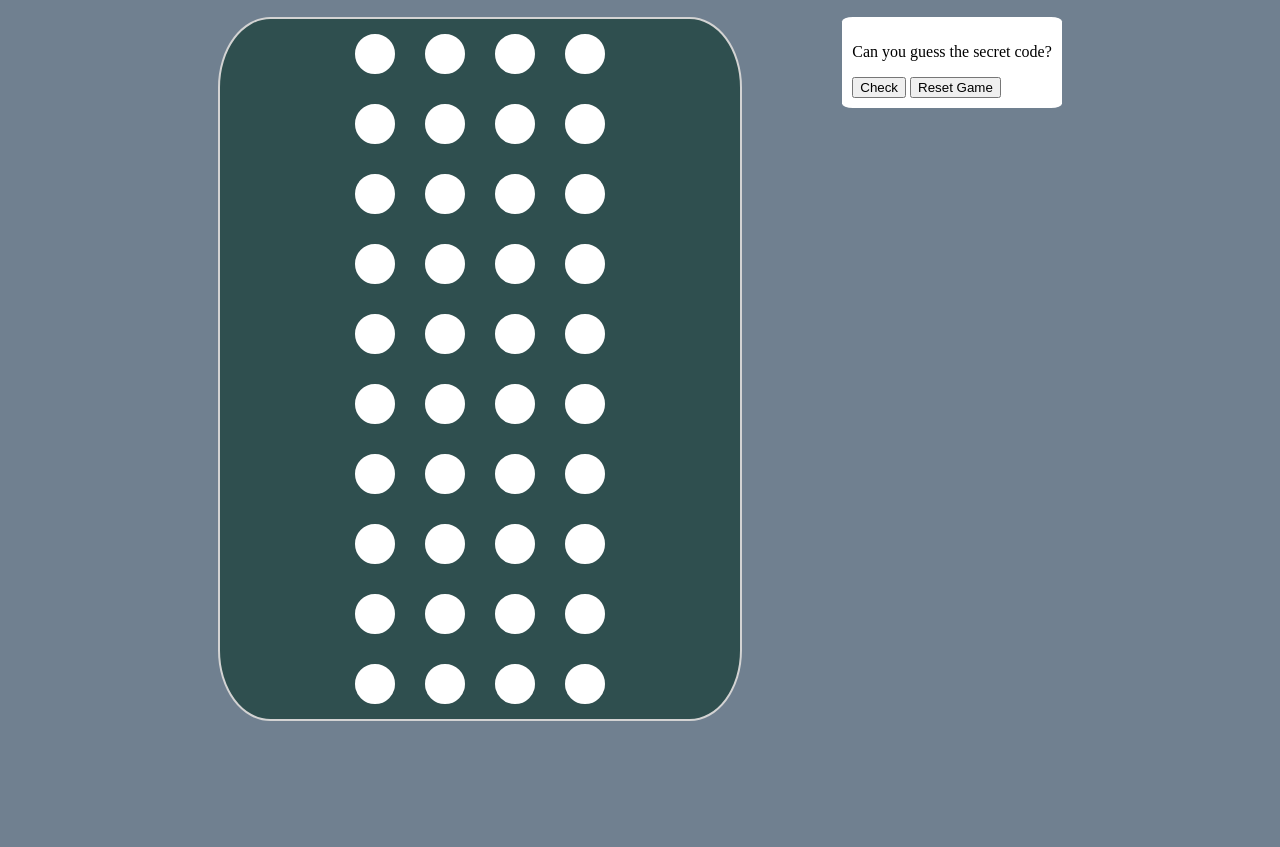
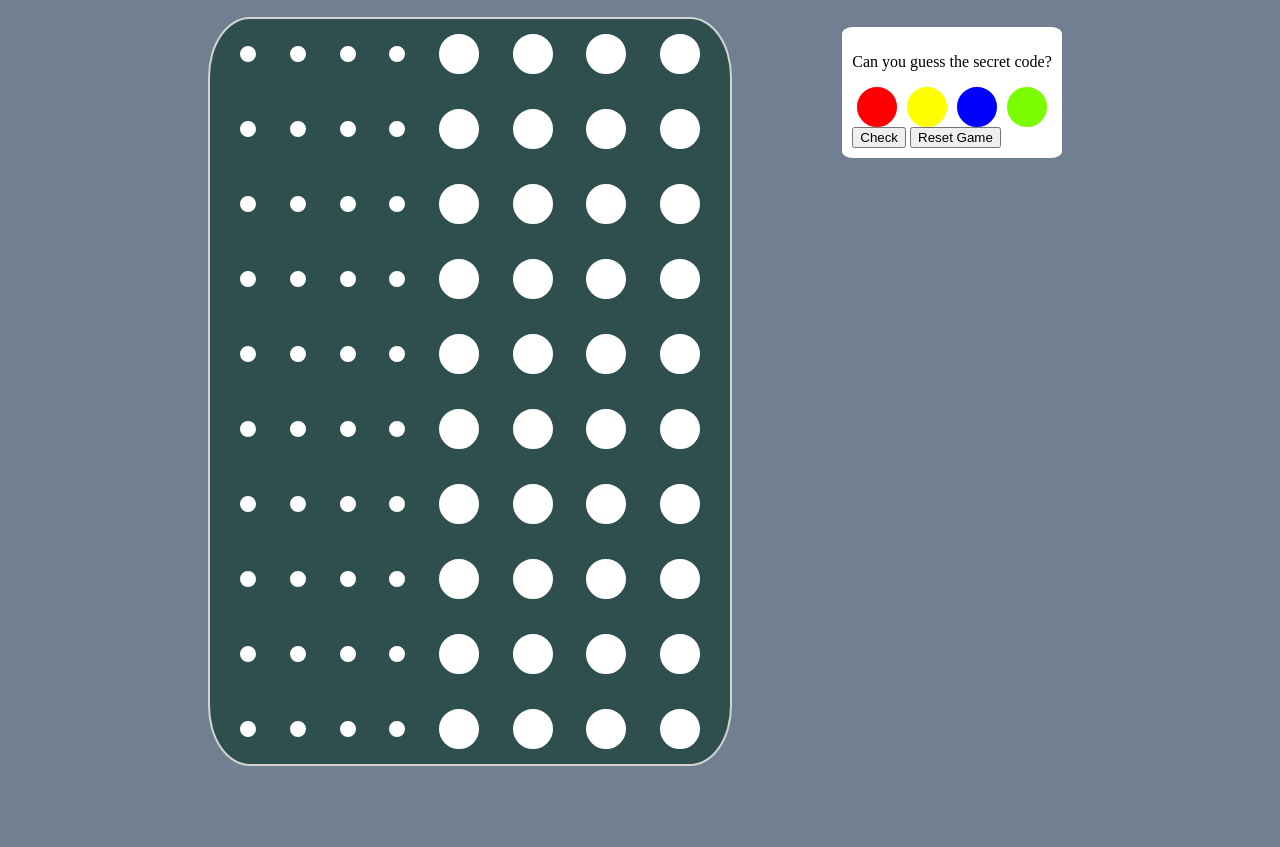
Before and after one commit to mindytyj/mastermind, a website built with Vite: page mastermind/index.html in a window 1280 px wide. Shown: the part 73-920 px from the top of the page. Built offline with nearby package versions, Linux system fonts and the light colour scheme.

Commit message:
Ver 2: Added and Styled Game Board Selection and Side Pegs

```diff
--- a/mastermind/index.html
+++ b/mastermind/index.html
@@ -8,66 +8,106 @@
   </head>
   <body>
     <header id="title">
-      <div><h1>Mastermind</h1></div>
+      <div><h1>Masterio-mind</h1></div>
     </header>
     <main>
       <section>
-        <div id="gameBoard" class=".flex-ctr">
+        <div id="gameBoard">
           <div>
+            <div id="side1row1" class="sidePegs"></div>
+            <div id="side1row2" class="sidePegs"></div>
+            <div id="side1row3" class="sidePegs"></div>
+            <div id="side1row4" class="sidePegs"></div>
             <div id="col1row1"></div>
             <div id="col1row2"></div>
             <div id="col1row3"></div>
             <div id="col1row4"></div>
           </div>
           <div>
+            <div id="side2row1" class="sidePegs"></div>
+            <div id="side2row2" class="sidePegs"></div>
+            <div id="side2row3" class="sidePegs"></div>
+            <div id="side2row4" class="sidePegs"></div>
             <div id="col2row1"></div>
             <div id="col2row2"></div>
             <div id="col2row3"></div>
             <div id="col2row4"></div>
           </div>
           <div>
+            <div id="side3row1" class="sidePegs"></div>
+            <div id="side3row2" class="sidePegs"></div>
+            <div id="side3row3" class="sidePegs"></div>
+            <div id="side3row4" class="sidePegs"></div>
             <div id="col3row1"></div>
             <div id="col3row2"></div>
             <div id="col3row3"></div>
             <div id="col3row4"></div>
           </div>
           <div>
+            <div id="side4row1" class="sidePegs"></div>
+            <div id="side4row2" class="sidePegs"></div>
+            <div id="side4row3" class="sidePegs"></div>
+            <div id="side4row4" class="sidePegs"></div>
             <div id="col4row1"></div>
             <div id="col4row2"></div>
             <div id="col4row3"></div>
             <div id="col4row4"></div>
           </div>
           <div>
+            <div id="side5row1" class="sidePegs"></div>
+            <div id="side5row2" class="sidePegs"></div>
+            <div id="side5row3" class="sidePegs"></div>
+            <div id="side5row4" class="sidePegs"></div>
             <div id="col5row1"></div>
             <div id="col5row2"></div>
             <div id="col5row3"></div>
             <div id="col5row4"></div>
           </div>
           <div>
+            <div id="side6row1" class="sidePegs"></div>
+            <div id="side6row2" class="sidePegs"></div>
+            <div id="side6row3" class="sidePegs"></div>
+            <div id="side6row4" class="sidePegs"></div>
             <div id="col6row1"></div>
             <div id="col6row2"></div>
             <div id="col6row3"></div>
             <div id="col6row4"></div>
           </div>
           <div>
+            <div id="side7row1" class="sidePegs"></div>
+            <div id="side7row2" class="sidePegs"></div>
+            <div id="side7row3" class="sidePegs"></div>
+            <div id="side7row4" class="sidePegs"></div>
             <div id="col7row1"></div>
             <div id="col7row2"></div>
             <div id="col7row3"></div>
             <div id="col7row4"></div>
           </div>
           <div>
+            <div id="side8row1" class="sidePegs"></div>
+            <div id="side8row2" class="sidePegs"></div>
+            <div id="side8row3" class="sidePegs"></div>
+            <div id="side8row4" class="sidePegs"></div>
             <div id="col8row1"></div>
             <div id="col8row2"></div>
             <div id="col8row3"></div>
             <div id="col8row4"></div>
           </div>
           <div>
+            <div id="side9row1" class="sidePegs"></div>
+            <div id="side9row2" class="sidePegs"></div>
+            <div id="side9row3" class="sidePegs"></div>
+            <div id="side9row4" class="sidePegs"></div>
             <div id="col9row1"></div>
             <div id="col9row2"></div>
             <div id="col9row3"></div>
             <div id="col9row4"></div>
           </div>
           <div>
+            <div id="side10row1" class="sidePegs"></div>
+            <div id="side10row2" class="sidePegs"></div>
+            <div id="side10row3" class="sidePegs"></div>
+            <div id="side10row4" class="sidePegs"></div>
             <div id="col10row1"></div>
             <div id="col10row2"></div>
             <div id="col10row3"></div>
@@ -78,11 +118,11 @@
       <section>
         <div class="divContainer">
           <div><p>Can you guess the secret code?</p></div>
-          <div id="selectionPegs">
-            <div class="redPeg"></div>
-            <div class="yellowPeg"></div>
-            <div class="bluePeg"></div>
-            <div class="greenPeg"></div>
+          <div class="selectionPegs">
+            <div id="redPeg"></div>
+            <div id="yellowPeg"></div>
+            <div id="bluePeg"></div>
+            <div id="greenPeg"></div>
           </div>
           <div class="buttons">
             <button id="check">Check</button>
--- a/mastermind/style.css
+++ b/mastermind/style.css
@@ -34,60 +34,77 @@ main {
 #gameBoard {
   display: grid;
   grid-template-rows: 50px 50px 50px 50px 50px 50px 50px 50px 50px 50px;
-  justify-content: center;
+  align-content: center;
   background-color: darkslategrey;
   border: 2px solid;
-  border-radius: 10%;
+  border-radius: 8%;
   border-color: lightgrey;
   width: 500px;
   padding: 10px;
-  gap: 20px;
+  gap: 25px;
 }
 
 #gameBoard > div {
   display: flex;
-  justify-content: space-evenly;
+  justify-content: space-between;
   align-items: center;
-  align-content: center;
   padding: 20px;
-  gap: 30px;
+  gap: 25px;
 }
 
 #gameBoard > div > div {
+  justify-content: space-evenly;
   border-radius: 50%;
   border: 20px solid;
   color: white;
 }
 
+#gameBoard > div > .sidePegs {
+  justify-content: end;
+  gap: 5px;
+  border: 8px solid;
+  color: white;
+}
+
 .divContainer {
-  align-content: center;
-  align-items: center;
+  display: flex;
+  flex-direction: column;
+  justify-content: center;
   background-color: white;
   border-radius: 5%;
+  margin: 10px;
   padding: 10px;
 }
 
-.selectionPegs {
-  flex-direction: row;
+.divContainer > .selectionPegs {
+  display: grid;
+  grid-template-columns: auto auto auto auto;
   justify-content: center;
-  border-radius: 50%;
-  border: 5px solid;
+  gap: 10px;
 }
 
 #redPeg {
-  background-color: palevioletred;
+  border-radius: 50%;
+  border: 20px solid;
+  color: red;
 }
 
 #yellowPeg {
-  background-color: lemonchiffon;
+  border-radius: 50%;
+  border: 20px solid;
+  color: yellow;
 }
 
 #bluePeg {
-  background-color: lightskyblue;
+  border-radius: 50%;
+  border: 20px solid;
+  color: blue;
 }
 
 #greenPeg {
-  background-color: lightgreen;
+  border-radius: 50%;
+  border: 20px solid;
+  color: lawngreen;
 }
 
 .buttons {
```
